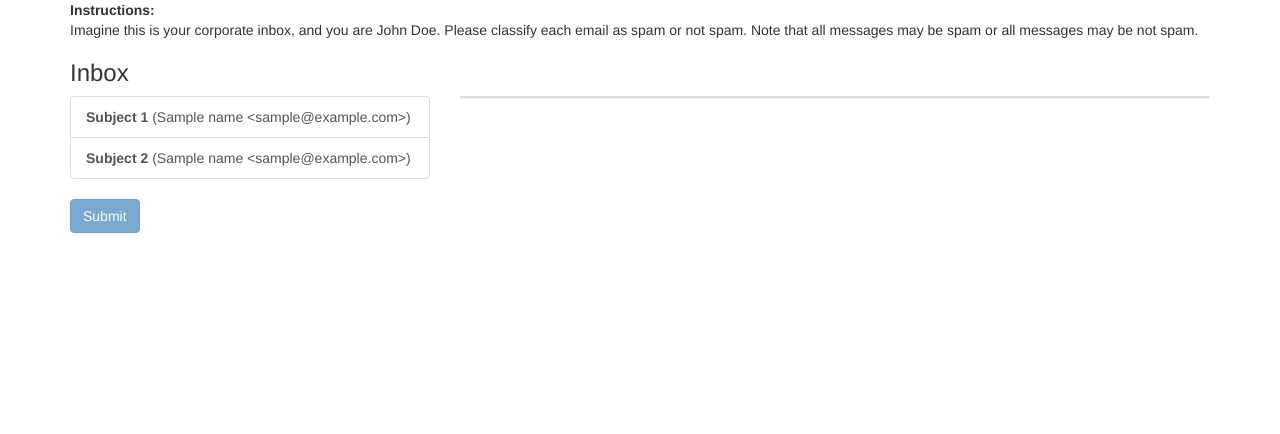
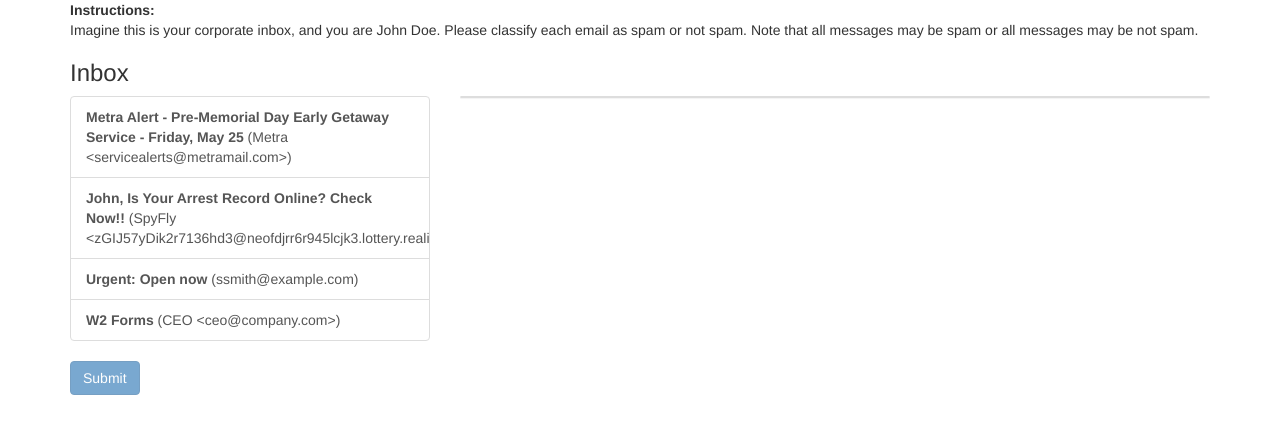
Before and after one commit to maths22/trawl, a Django app: page /review in a window 1280 px wide. Shown: the top 434 px of the page. Run offline with Django 3.2, Linux system fonts and the light colour scheme; some libraries are stand-ins or nearby versions.

Commit message:
Style fixup

```diff
--- a/phishing/templates/base.html
+++ b/phishing/templates/base.html
@@ -22,6 +22,14 @@
       display: flex;
       justify-content: space-between;
     }
+
+    .msg {
+      overflow: hidden;
+    }
+
+    .msg-body p {
+      white-space: pre-line;
+    }
   </style>
 </head>
 
--- a/phishing/views.py
+++ b/phishing/views.py
@@ -59,14 +59,67 @@ def review(request):
         'turk_submit_to': request.GET.get('turkSubmitTo', ''),
         'messages': [
             {
-                'subject': 'Subject 1',
-                'from': 'Sample name <sample@example.com>',
-                'body': 'Body'
+                'subject': 'Metra Alert - Pre-Memorial Day Early Getaway Service - Friday, May 25',
+                'from': 'Metra <servicealerts@metramail.com>',
+                'body': """
+                Metra Alert - Pre-Memorial Day Early Getaway Service - Friday, May
+25
+
+Metra will operate a Pre-Memorial Day Early Getaway scehdule on Friday, May 25.  As a reminder,
+a Sunday/Holiday schedule will be in effect on Memorial Day (Monday, May
+28). For a summary of the service changes, please click here.
+
+                       *This email was sent to: john@sample.com*
+
+ This email was sent by: Metra
+ 547 W. Jackson Boulevard
+ Chicago, IL 60661-5717 USA
+
+ We respect your right to privacy - view our policy
+ Unsubscribe
+if you no longer want to receive Metra Alert Email Notifications.
+ Please do not reply to this email as it was generated by an automated
+system.
+ If you have questions or comments, you may contact us at
+"""
             },
             {
-                'subject': 'Subject 2',
-                'from': 'Sample name <sample@example.com>',
-                'body': 'Body2'
+                'subject': 'John, Is Your Arrest Record Online? Check Now!!',
+                'from': 'SpyFly <zGIJ57yDik2r7136hd3@neofdjrr6r945lcjk3.lottery.realitiesconsultancy.com>',
+                'body': """
+                <CenTer><h1><a Href="#"><FoNT Face="Bodoni MT Black" Color=#0750E1 Size=5 >Introducing Public Records Online</br></br>
+<br///><a href="#" style="font: 28px Agency FB, serif;
+    display: block;
+    text-decoration: none;
+    width: 350px;
+    height: 35px;
+    background: #FE9A2E;
+    padding: 10px;
+    text-align: center;
+    border-radius: 1px;
+    color:#FFFFFF;
+    font-weight: bold;" target="_blank"> Click HERE ➡ <br///>
+<br///><a href="#"><img src="https://i.imgur.com/JnTdGIr.png"></a><br///>
+<a href="#"><img src="https://i.imgur.com/vOIz9H4.png"></a><br///>
+ <a Href="#">
+ <Br><IMg src="http://i.imgur.com/zVmEFrh.jpg"><Br></a>
+                """
+            },
+            {
+                'subject': 'Urgent: Open now',
+                'from': 'ssmith@example.com',
+                'body': """
+                Please send me all your bank account numbers ASAP.
+                """
+            },
+            {
+                'subject': 'W2 Forms',
+                'from': 'CEO <ceo@company.com>',
+                'body': """
+                Hi John,
+
+                Test...
+                """
             }
         ]
     }
```
Also changed, not shown: phishing/templates/phishing/review.html (+2 -6 lines).
